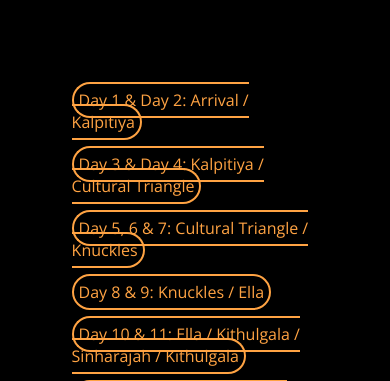
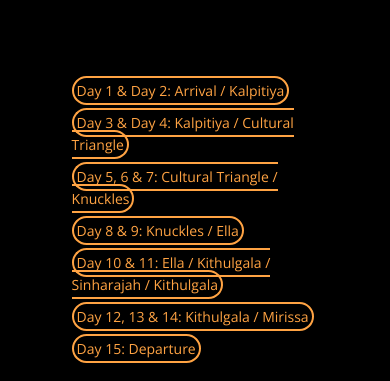
Before and after one commit to SSBG6/ntnleisure, a PHP site: page /Adventure.php in a window 390 px wide. Shown: the part 477-858 px from the top of the page. Run offline with PHP 8.4, Linux system fonts and the light colour scheme.

Commit message:
added some packages

```diff
--- a/css/packages.css
+++ b/css/packages.css
@@ -52,3 +52,28 @@
             background-color: rgba(0, 0, 0, 0.7);
             font-weight: bolder;
             }
+            @media screen and (max-width: 768px) {
+                /* Adjust font size for h1 */
+                h1 {
+                    font-size: 2vh;
+                }
+
+                /* Adjust margin for package class */
+                .package-class {
+                    margin-top: 10px;
+                }
+
+                /* Adjust padding and font size for days */
+                .days {
+                    padding: 3px;
+                    font-size: 14px;
+                }
+
+                /* Adjust padding for cover content */
+                .cover-content {
+                    margin-top: 50px;
+                    top: 30px;
+                    padding: 10px;
+                    font-size: 12px;
+                }
+            }
```
Also changed, not shown: css/front.css (deleted).
